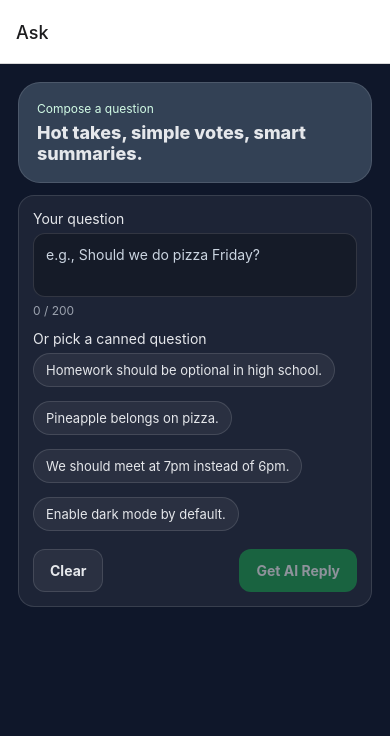
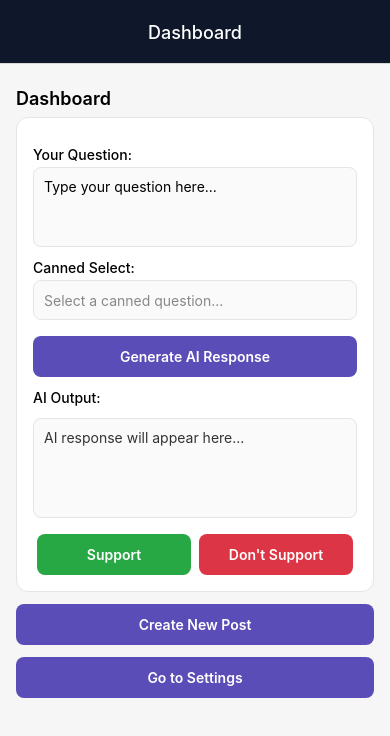
Before and after one commit to GenericCoder07/CS1200Project-User-Interface, a React Native app: screen / in a window 390 px wide. Shown: the top 736 px of the page. Built offline with nearby package versions, Linux system fonts and the light colour scheme.

Commit message:
Refactor navigation stack and update initial route

```diff
--- a/App.tsx
+++ b/App.tsx
@@ -1,3 +1,4 @@
+// App.tsx
 import React from 'react';
 import { NavigationContainer } from '@react-navigation/native';
 import { createNativeStackNavigator } from '@react-navigation/native-stack';
@@ -30,16 +31,32 @@ const Stack = createNativeStackNavigator<RootStackParamList>();
 export default function App() {
   return (
     <NavigationContainer>
-      <Stack.Navigator initialRouteName="Ask">
-        <Stack.Screen name="Ask" component={AskScreen} />
-        <Stack.Screen name="Vote" component={VoteScreen} />
-        <Stack.Screen name="Dashboard" component={DashboardScreen} />
-        <Stack.Screen name="AdminPostManagement" component={AdminPostManagementScreen} />
-        <Stack.Screen name="AdminUserManagement" component={AdminUserManagementScreen} />
-        <Stack.Screen name="Settings" component={SettingsScreen} />
-        <Stack.Screen name="Privacy" component={PrivacyScreen} />
-        <Stack.Screen name="PostCreation" component={PostCreationScreen} />
-        <Stack.Screen name="SinglePostView" component={SinglePostViewScreen} />
+      <Stack.Navigator
+        initialRouteName="Dashboard"
+        screenOptions={{
+          headerTitleAlign: 'center',
+          headerStyle: { backgroundColor: '#0f172a' },
+          headerTintColor: '#ffffff',
+          contentStyle: { backgroundColor: '#0b1220' },
+        }}
+      >
+        <Stack.Screen name="Dashboard" component={DashboardScreen} options={{ title: 'Dashboard' }} />
+        <Stack.Screen name="Ask" component={AskScreen} options={{ title: 'Ask' }} />
+        <Stack.Screen name="Vote" component={VoteScreen} options={{ title: 'Vote' }} />
+        <Stack.Screen
+          name="AdminPostManagement"
+          component={AdminPostManagementScreen}
+          options={{ title: 'Admin • Posts' }}
+        />
+        <Stack.Screen
+          name="AdminUserManagement"
+          component={AdminUserManagementScreen}
+          options={{ title: 'Admin • Users' }}
+        />
+        <Stack.Screen name="Settings" component={SettingsScreen} options={{ title: 'Settings' }} />
+        <Stack.Screen name="Privacy" component={PrivacyScreen} options={{ title: 'Privacy Settings' }} />
+        <Stack.Screen name="PostCreation" component={PostCreationScreen} options={{ title: 'Create Post' }} />
+        <Stack.Screen name="SinglePostView" component={SinglePostViewScreen} options={{ title: 'Post' }} />
       </Stack.Navigator>
     </NavigationContainer>
   );
```
